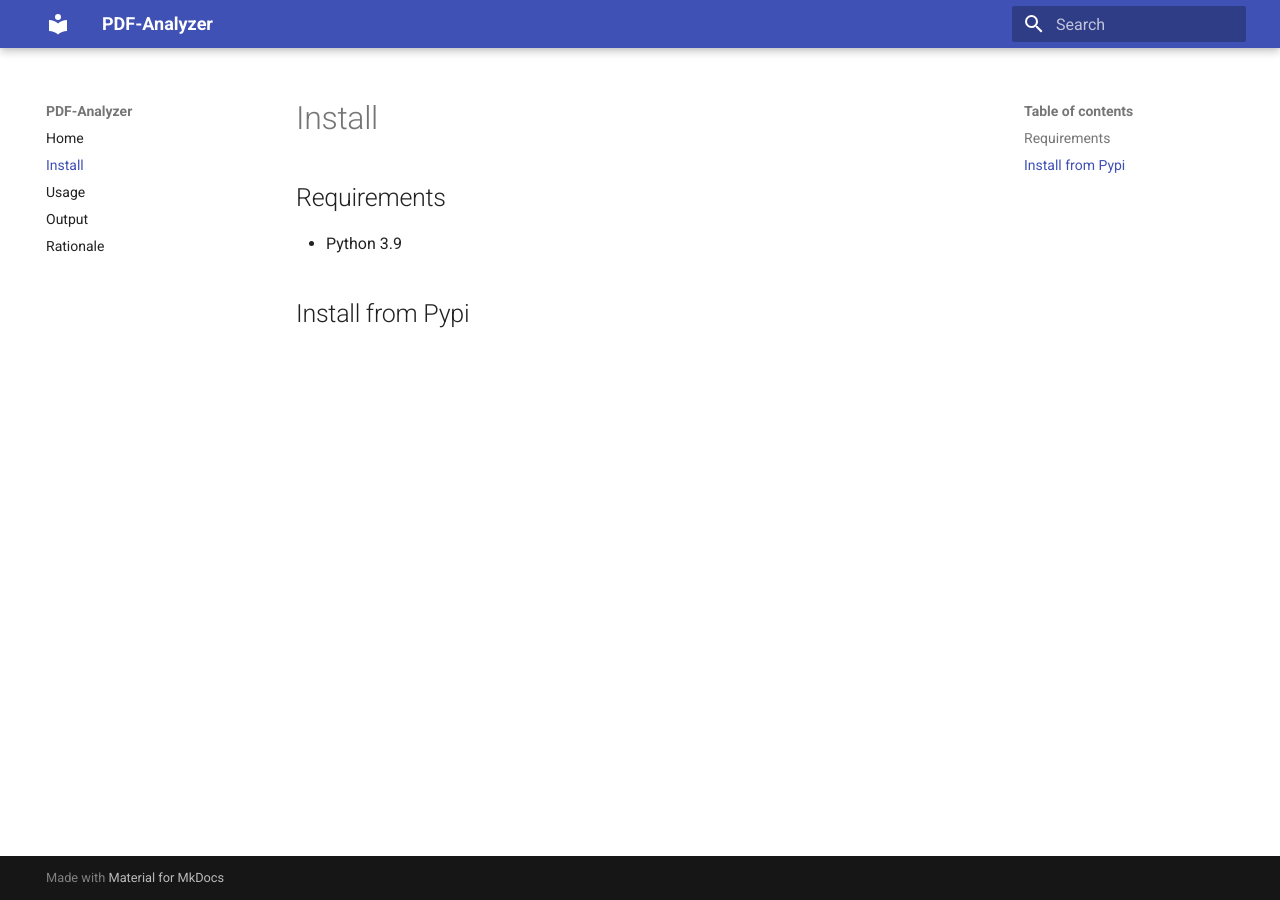
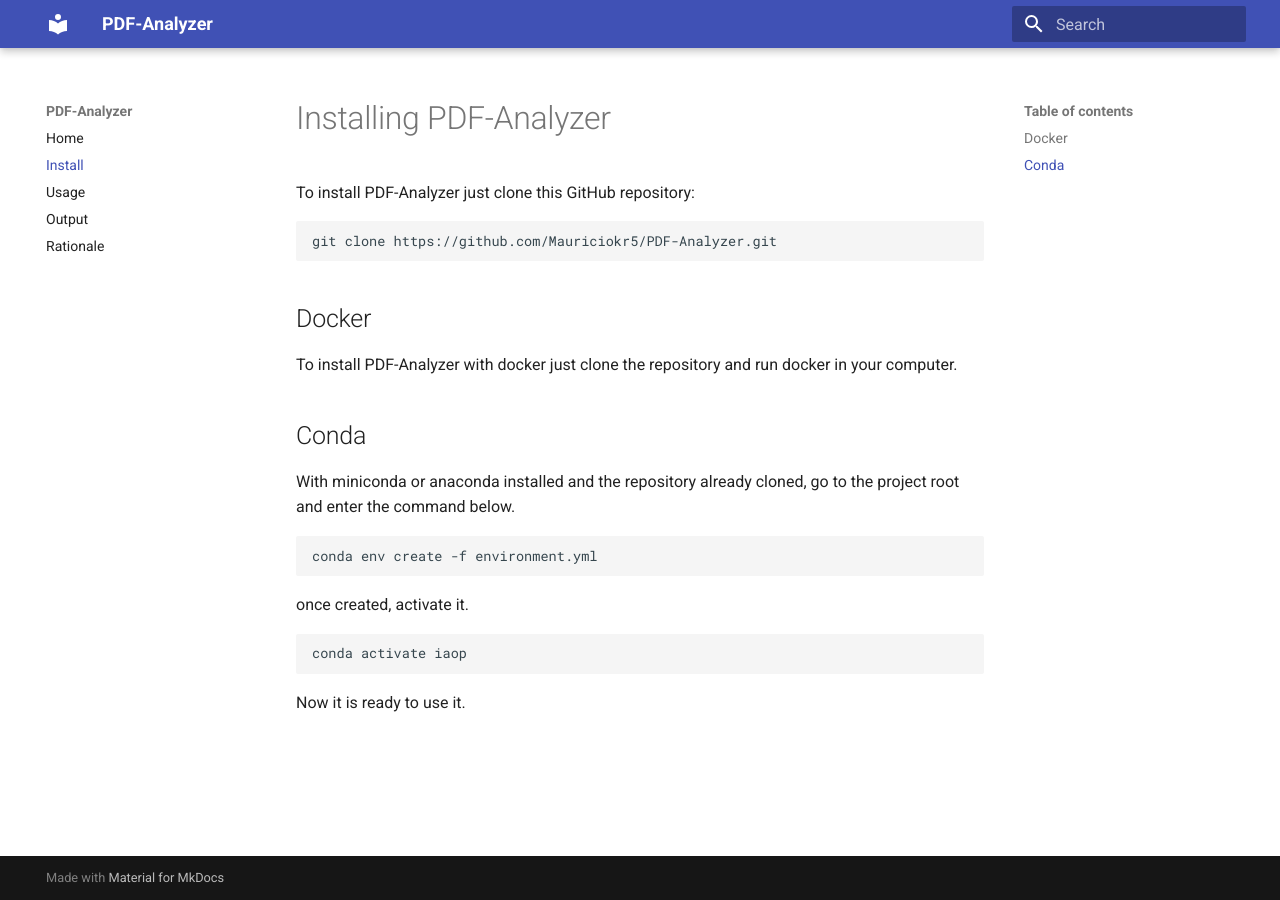
Before and after one commit to Mauriciokr5/Artificial-Intelligence-And-Open-Science-In-Research-Software-Engineering, an MkDocs documentation site: the page built from docs/install.md, in a window 1280 px wide. Built offline with MkDocs 1.6.1 and Material for MkDocs 9.7.7, drawn with Linux system fonts in a browser that asks for light colours.

````diff
--- a/docs/install.md
+++ b/docs/install.md
@@ -1,6 +1,20 @@
-## Requirements
 
-- Python 3.9
+# Installing PDF-Analyzer
+To install PDF-Analyzer just clone this GitHub repository:
+```
+git clone https://github.com/Mauriciokr5/PDF-Analyzer.git
+```
+## Docker
 
+To install PDF-Analyzer with docker just clone the repository and run docker in your computer.
 
-## Install from Pypi
+## Conda
+With miniconda or anaconda installed and the repository already cloned, go to the project root and enter the command below.
+```
+conda env create -f environment.yml
+```
+once created, activate it.
+```
+conda activate iaop
+```
+Now it is ready to use it.
````
Also changed, not shown: README.md (+14 -3 lines), docs/index.md (+1 -1 lines), docs/output.md (added, +8 -0 lines), docs/rationale.md (+2 -1 lines), docs/usage.md (added, +32 -0 lines).
